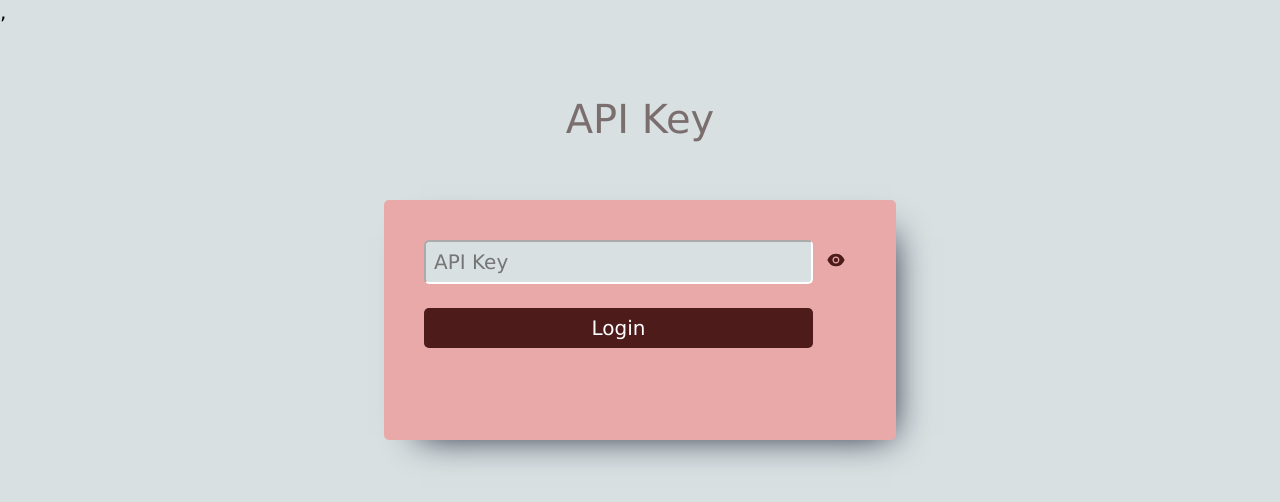
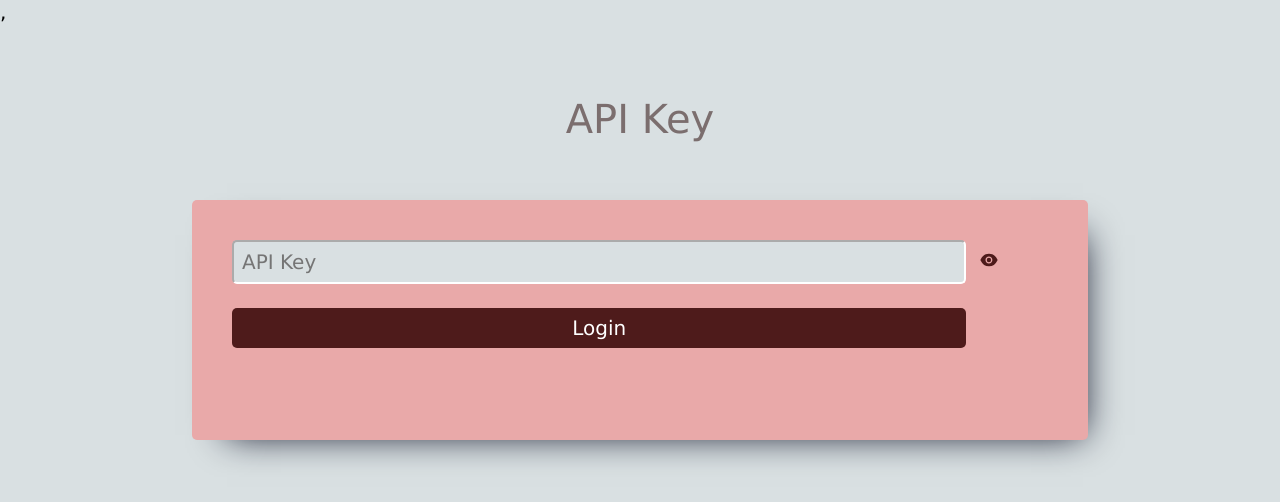
Before and after one commit to INKOTANYE/Weather-app-redux, a React (Create React App) app: page / in a window 1280 px wide. Shown: the top 502 px of the page. Built offline with nearby package versions, Linux system fonts and the light colour scheme.

Commit message:
second commit

```diff
--- a/src/App.css
+++ b/src/App.css
@@ -29,7 +29,7 @@ body {
   padding: 5vh;
   border-radius: 5px;
   color: rgb(78, 27, 27);
-  width: 40%;
+  width: 70%;
   height: 30%;
   box-shadow: 15px 15px 35px -20px #080c21;
 }
--- a/src/components/LoginPage.js
+++ b/src/components/LoginPage.js
@@ -48,7 +48,7 @@ const handleEyeClick = () => {
             <span className='eyeIcon' onClick={handleEyeClick}> {!input ? <AiFillEye/> : (show ? <AiFillEyeInvisible/> : <AiFillEye/> )}</span>
           </span>
           <button onClick = {goToHomePage}>Login</button>
-               {control && <div>The key is not correct. Please try again...</div>}
+          <span>{control && <div>The key is not correct. Please try again...</div>} </span>
         </form>
     </div>
   )
```
